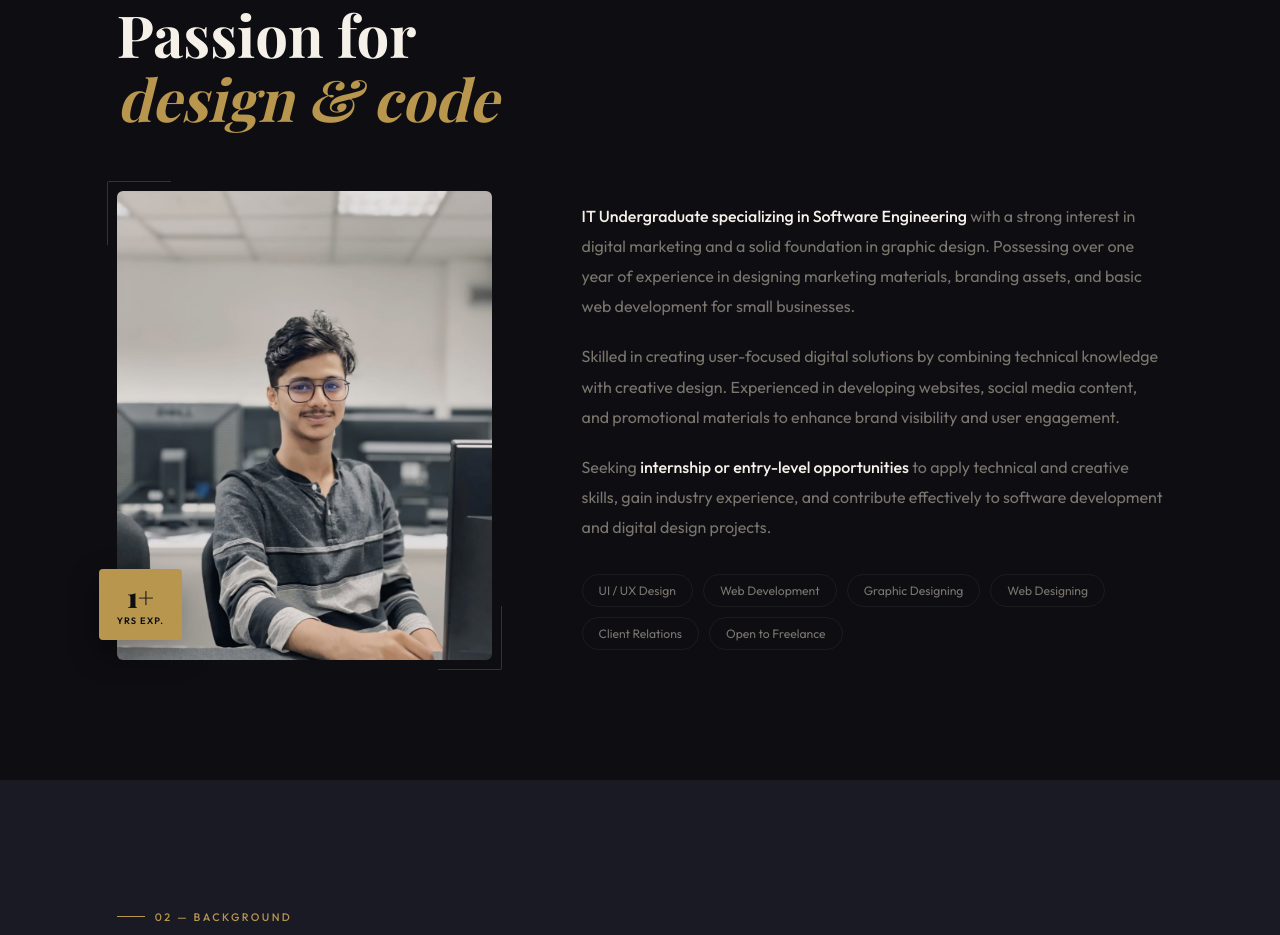
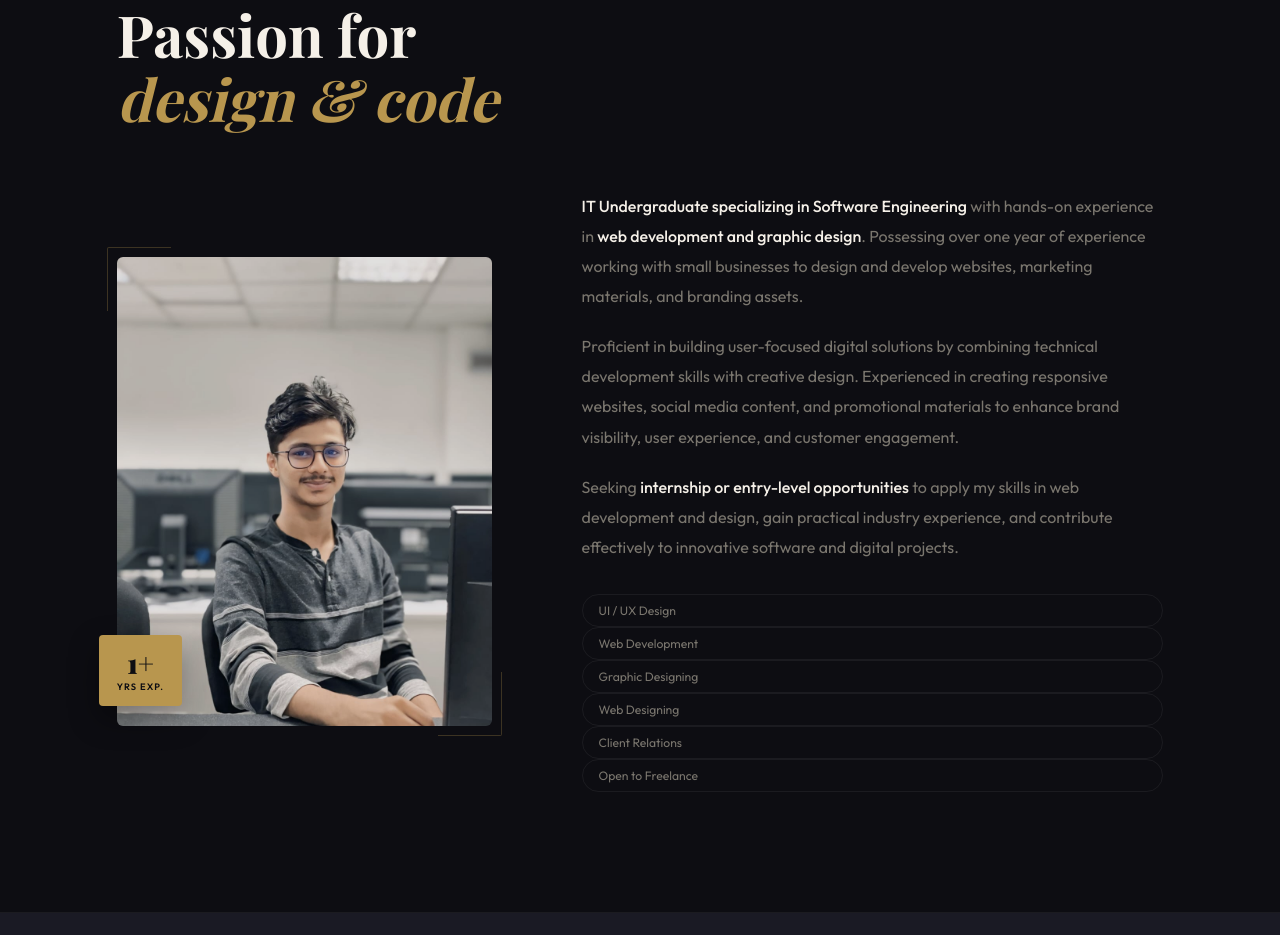
Before and after one commit to asjathaswer/asjathportfolio, a plain HTML site: page index.html in a window 1280 px wide. Shown: the part 983-1918 px from the top of the page. Drawn offline with nearby package versions, Linux system fonts and the light colour scheme; a web font is replaced by a local one.

Commit message:
Update index.html

```diff
--- a/index.html
+++ b/index.html
@@ -640,10 +640,11 @@ footer{
         </div>
       </div>
       <div class="about-text rev-r">
-        <p><strong>IT Undergraduate specializing in Software Engineering</strong> with a strong interest in digital marketing and a solid foundation in graphic design. Possessing over one year of experience in designing marketing materials, branding assets, and basic web development for small businesses.</p>
-<p>Skilled in creating user-focused digital solutions by combining technical knowledge with creative design. Experienced in developing websites, social media content, and promotional materials to enhance brand visibility and user engagement.</p>
-<p>Seeking <strong>internship or entry-level opportunities</strong> to apply technical and creative skills, gain industry experience, and contribute effectively to software development and digital design projects.</p>
-        <div class="chips">
+       <p><strong>IT Undergraduate specializing in Software Engineering</strong> with hands-on experience in <strong>web development and graphic design</strong>. Possessing over one year of experience working with small businesses to design and develop websites, marketing materials, and branding assets.</p>
+
+<p>Proficient in building user-focused digital solutions by combining technical development skills with creative design. Experienced in creating responsive websites, social media content, and promotional materials to enhance brand visibility, user experience, and customer engagement.</p>
+
+<p>Seeking <strong>internship or entry-level opportunities</strong> to apply my skills in web development and design, gain practical industry experience, and contribute effectively to innovative software and digital projects.</p>
           <div class="chip">UI / UX Design</div>
           <div class="chip">Web Development</div>
           <div class="chip">Graphic Designing</div>
```
